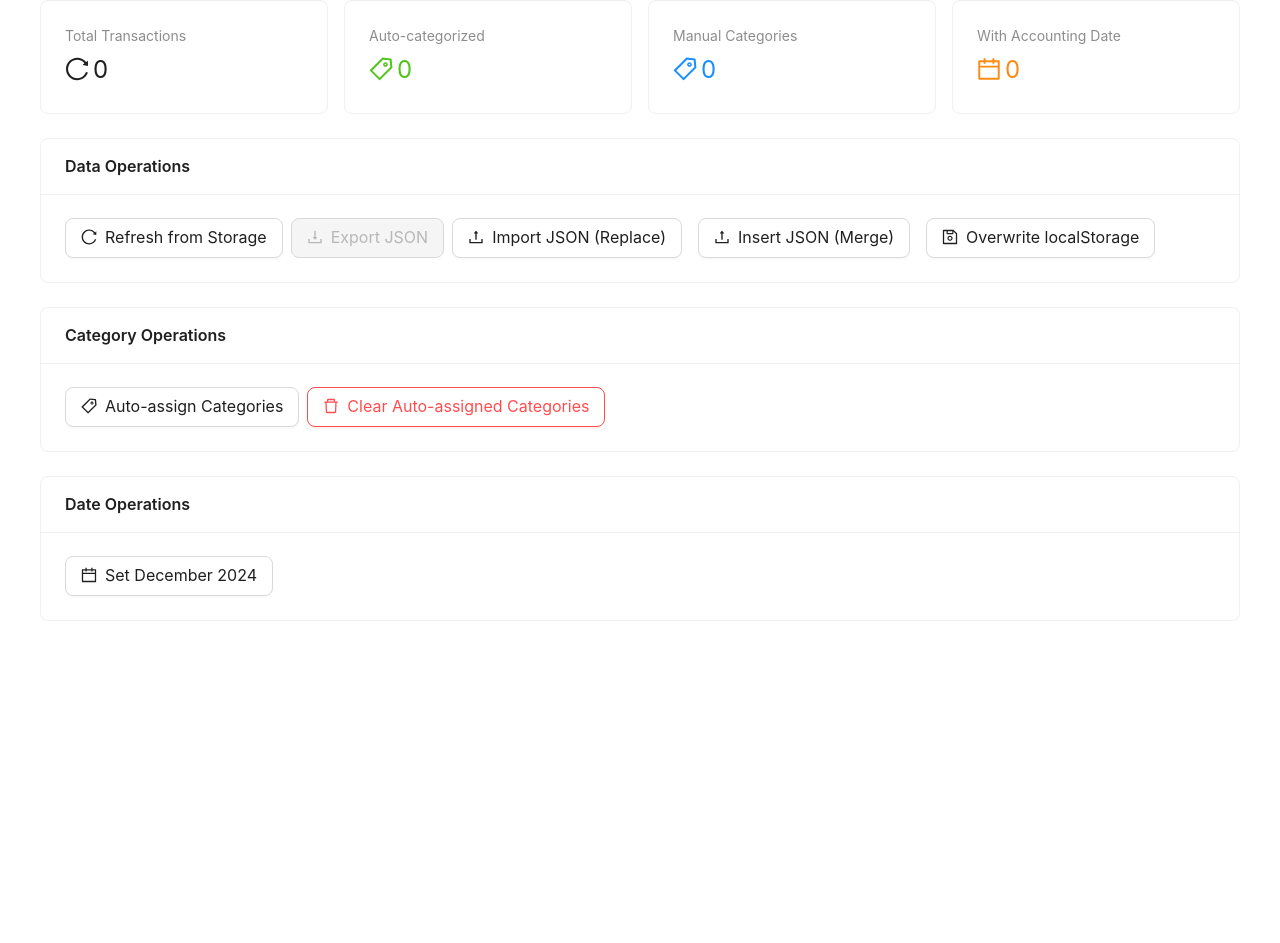
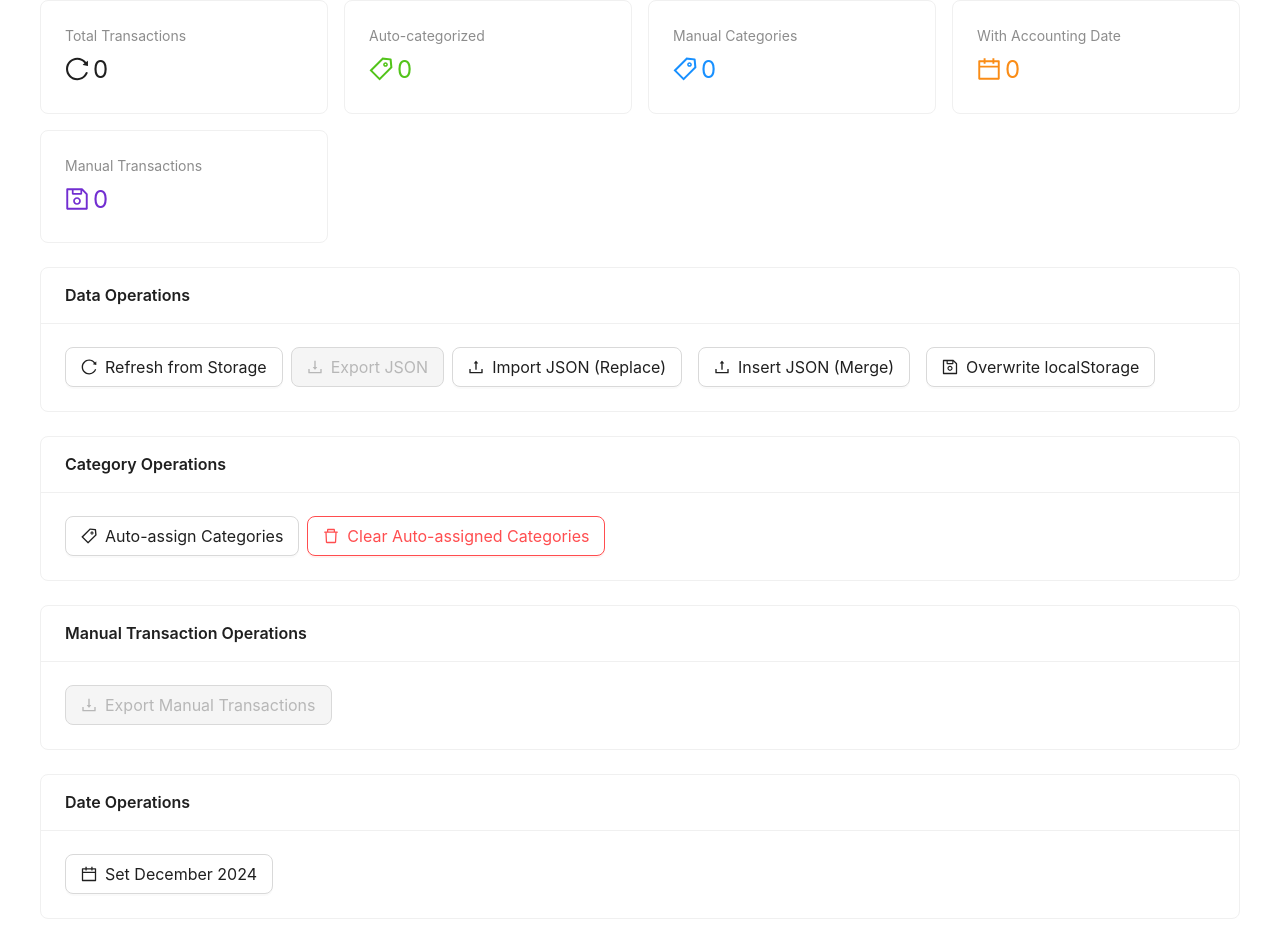
Before and after one commit to ryantan/statements-analyzer, a Next.js app: page /transactions/operations in a window 1280 px wide. Shown: the part 240-1183 px from the top of the page. Before the commit the page ends 885 px from the top, so only its background shows below. Built offline with nearby package versions, Linux system fonts and the light colour scheme; what @ant-design/nextjs-registry would draw is missing.

Commit message:
feat(transactions): add operation to export manually added transactions

```diff
--- a/src/features/transactions/OperationsPage.tsx
+++ b/src/features/transactions/OperationsPage.tsx
@@ -156,6 +156,33 @@ export function OperationsPage() {
     );
   };
 
+  const handleExportManualTransactions = () => {
+    const manualTransactions = parsedTransactions.filter(
+      (t) => t.isManual === true
+    );
+
+    if (manualTransactions.length === 0) {
+      message.warning('No manual transactions found to export!');
+      return;
+    }
+
+    const dataStr = JSON.stringify(manualTransactions, null, 2);
+    const dataUri =
+      'data:application/json;charset=utf-8,' + encodeURIComponent(dataStr);
+
+    const timestamp = format(new Date(), 'yyyy-MM-dd-HHmmss');
+    const exportFileDefaultName = `manual-transactions-${timestamp}.json`;
+
+    const linkElement = document.createElement('a');
+    linkElement.setAttribute('href', dataUri);
+    linkElement.setAttribute('download', exportFileDefaultName);
+    linkElement.click();
+
+    message.success(
+      `Exported ${manualTransactions.length} manual transactions successfully!`
+    );
+  };
+
   return (
     <div>
       <div style={{ marginBottom: '24px' }}>
@@ -204,6 +231,18 @@ export function OperationsPage() {
               value={parsedTransactions.filter((t) => t.accountingDate).length}
               prefix={<CalendarOutlined />}
               valueStyle={{ color: '#fa8c16' }}
+            />
+          </Card>
+        </Col>
+        <Col xs={24} sm={12} md={6}>
+          <Card>
+            <Statistic
+              title="Manual Transactions"
+              value={
+                parsedTransactions.filter((t) => t.isManual === true).length
+              }
+              prefix={<SaveOutlined />}
+              valueStyle={{ color: '#722ed1' }}
             />
           </Card>
         </Col>
@@ -298,6 +337,25 @@ export function OperationsPage() {
         </Space>
       </Card>
 
+      {/* Manual Transaction Operations */}
+      <Card
+        title="Manual Transaction Operations"
+        style={{ marginBottom: '24px' }}
+      >
+        <Space wrap>
+          <Button
+            icon={<DownloadOutlined />}
+            onClick={handleExportManualTransactions}
+            disabled={
+              parsedTransactions.filter((t) => t.isManual === true).length === 0
+            }
+            size="large"
+          >
+            Export Manual Transactions
+          </Button>
+        </Space>
+      </Card>
+
       {/* Date Operations */}
       <Card title="Date Operations">
         <Space wrap>
```
